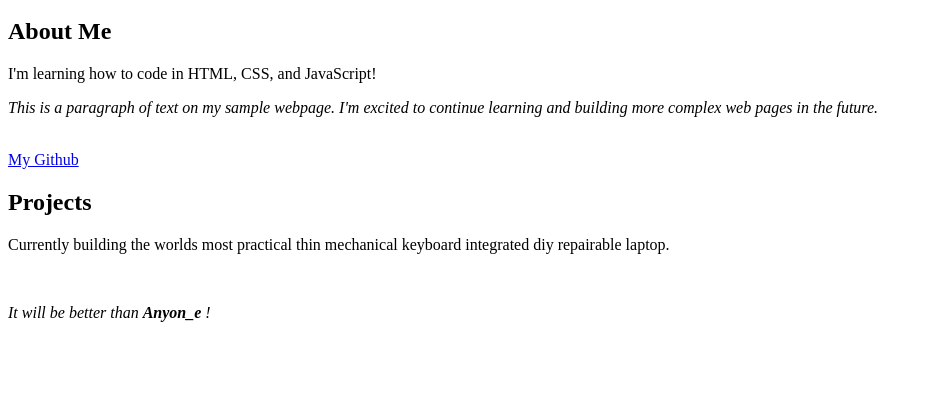
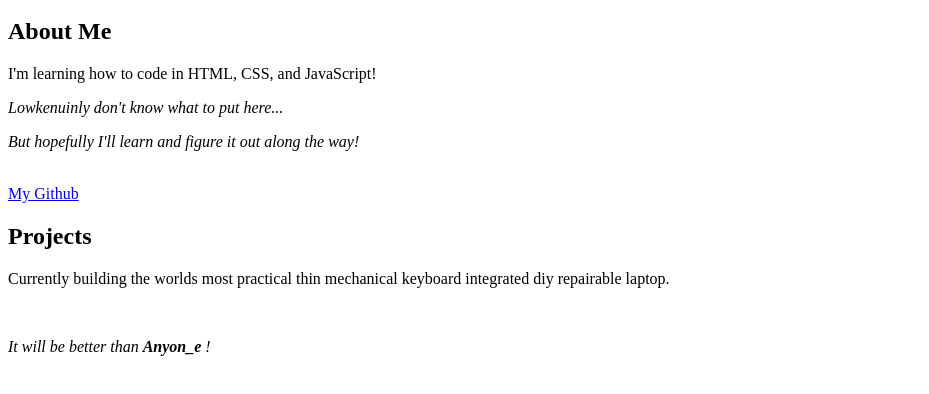
Before and after one commit to MRHWCKRR/site, a plain HTML site: page index.html in a window 1280 px wide. Shown: the part 100-494 px from the top of the page, without its empty margins (0-929 px from the left). Drawn offline with Linux system fonts and the light colour scheme.

Commit message:
Modified bio

```diff
--- a/index.html
+++ b/index.html
@@ -3,7 +3,7 @@
 <head>
     <meta charset="UTF-8">
     <meta name="viewport" content="width=device-width, initial-scale=1.0">
-    <title>My Sample Webpage for Hackclub and Starclub!!!!</title>
+    <title>My Webpage for Hackclub and Starclub!!!!</title>
     <link rel="icon" type="image/png" href="icon.png">
 </head>
 <body>
@@ -17,7 +17,8 @@
 <section id="about">
   <h2>About Me</h2>
   <p><div>I'm learning how to code in HTML, CSS, and JavaScript!</div>
-    <p><i>This is a paragraph of text on my sample webpage. I'm excited to continue learning and building more complex web pages in the future.</i></p>
+    <p><i>Lowkenuinly don't know what to put here...</i></p>
+    <p><i>But hopefully I'll learn and figure it out along the way!</i></p>
     <br>
     <a href="https://github.com/MRHWCKRR">My Github</a></p>
 </section>
```
